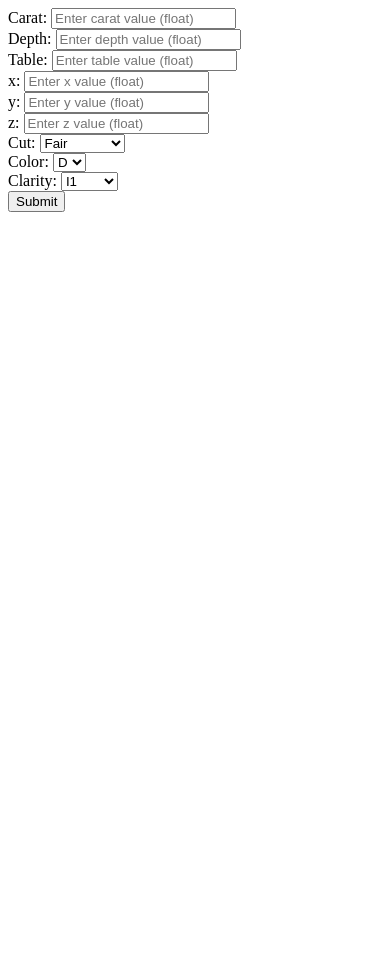
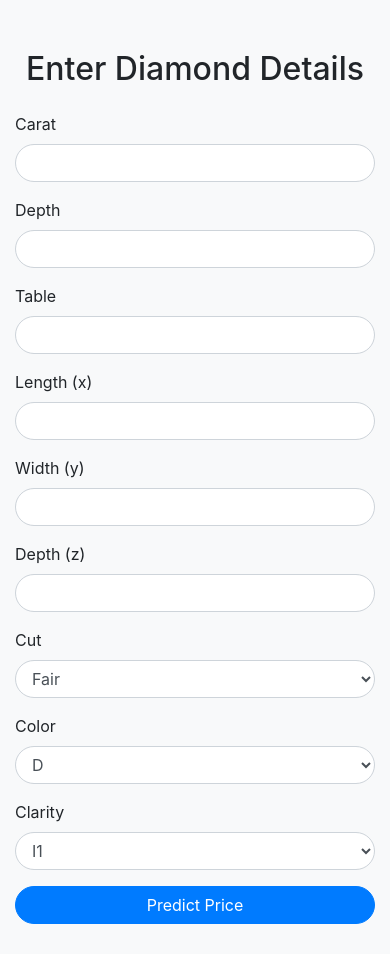
Before and after one commit to uday-7799/Gemstone_price_prediction, a Flask app: page /predict in a window 390 px wide. Before the commit the page ends 212 px from the top, so only its background shows below. Run offline with Flask 3, Linux system fonts and the light colour scheme; some libraries are stand-ins or nearby versions.

Commit message:
upadated app.py

```diff
--- a/app.py
+++ b/app.py
@@ -9,35 +9,50 @@ app = Flask(__name__)
 def home_page():
     return render_template('index.html')
 
-@app.route('/predict',methods = ["GET","POST"])
+@app.route('/predict', methods=["GET", "POST"])
 def predict_datapoint():
     if request.method == "GET":
         return render_template('form.html')
+    else:
+        try:
+            carat = request.form.get('carat')
+            depth = request.form.get('depth')
+            table = request.form.get('table')
+            x = request.form.get('x')
+            y = request.form.get('y')
+            z = request.form.get('z')
 
-    else:
-        data = CustomData(
-            carat = float(request.form.get('carat')),
-            depth = float(request.form.get('depth')),
-            table = float(request.form.get('table')),
-            x = float(request.form.get('x')),
-            y = float(request.form.get('y')),
-            z = float(request.form.get('z')),
-            cut = request.form.get('cut'),
-            color = request.form.get('color'),
-            clarity = request.form.get('clarity')
+            # Validate numeric inputs
+            if not all([carat, depth, table, x, y, z]):
+                return render_template('form.html', error="Please provide all numeric inputs.")
 
-        )
+            data = CustomData(
+                carat=float(carat),
+                depth=float(depth),
+                table=float(table),
+                x=float(x),
+                y=float(y),
+                z=float(z),
+                cut=request.form.get('cut'),
+                color=request.form.get('color'),
+                clarity=request.form.get('clarity')
+            )
 
-    final_data = data.get_data_as_dataframe()
+            final_data = data.get_data_as_dataframe()
 
-    # creating object for PredictionPipeline
-    prediction_pipeline = PredictionPipeline()
+            # Create object for PredictionPipeline
+            prediction_pipeline = PredictionPipeline()
+            pred = prediction_pipeline.predict(final_data)
 
-    pred = prediction_pipeline.predict(final_data)
+            result = round(pred[0], 2)
 
-    result = round(pred[0],2)
+            return render_template('result.html', final_result=result)
 
-    return render_template('/result.html',final_result=result)
+        except ValueError:
+            return render_template('form.html', error="Invalid input. Please enter valid numeric values.")
+        except Exception as e:
+            return render_template('form.html', error=f"An error occurred: {str(e)}")
+
 
 if __name__ == '__main__':
-    app.run(host="0.0.0.0",port=8080,debug=True)
+    app.run(debug=True)
--- a/templates/form.html
+++ b/templates/form.html
@@ -1,39 +1,73 @@
-<html>
+<!DOCTYPE html>
+<html lang="en">
+
+<head>
+    <meta charset="UTF-8">
+    <meta name="viewport" content="width=device-width, initial-scale=1.0">
+    <title>Diamond Price Prediction - Form</title>
+    <link href="https://stackpath.bootstrapcdn.com/bootstrap/4.5.2/css/bootstrap.min.css" rel="stylesheet">
+    <style>
+        body {
+            background-color: #f8f9fa;
+        }
+
+        .container {
+            margin-top: 50px;
+        }
+
+        .form-control,
+        .btn {
+            border-radius: 20px;
+        }
+
+        .btn-primary {
+            background-color: #007bff;
+            border-color: #007bff;
+            margin-bottom: 30px; /* Added margin-bottom for more space */
+        }
+
+        .form-container {
+            margin: 0 auto;
+        }
+    </style>
+</head>
+
 <body>
-<form action="{{url_for('predict_datapoint')}}" method="POST">
+    <div class="container">
+        <h2 class="text-center mb-4">Enter Diamond Details</h2>
+        {% if error %}
+        <div class="alert alert-danger">{{ error }}</div>
+        {% endif %}
+        <div class="row justify-content-center">
+            <div class="col-md-6">
+                <form method="POST" action="/predict" class="form-container">
                     <div class="form-group">
-        <label for="carat">Carat:</label>
-        <input type="text" id="carat" name="carat" placeholder="Enter carat value (float)">
+                        <label for="carat">Carat</label>
+                        <input type="number" step="0.01" class="form-control" id="carat" name="carat" required>
                     </div>
-
                     <div class="form-group">
-        <label for="depth">Depth:</label>
-        <input type="text" id="depth" name="depth" placeholder="Enter depth value (float)">
+                        <label for="depth">Depth</label>
+                        <input type="number" step="0.01" class="form-control" id="depth" name="depth" required>
                     </div>
-
                     <div class="form-group">
-        <label for="table">Table:</label>
-        <input type="text" id="table" name="table" placeholder="Enter table value (float)">
+                        <label for="table">Table</label>
+                        <input type="number" step="0.01" class="form-control" id="table" name="table" required>
                     </div>
-
                     <div class="form-group">
-        <label for="x">x:</label>
-        <input type="text" id="x" name="x" placeholder="Enter x value (float)">
+                        <label for="x">Length (x)</label>
+                        <input type="number" step="0.01" class="form-control" id="x" name="x" required>
                     </div>
-
                     <div class="form-group">
-        <label for="y">y:</label>
-        <input type="text" id="y" name="y" placeholder="Enter y value (float)">
+                        <label for="y">Width (y)</label>
+                        <input type="number" step="0.01" class="form-control" id="y" name="y" required>
                     </div>
-
                     <div class="form-group">
-        <label for="z">z:</label>
-        <input type="text" id="z" name="z" placeholder="Enter z value (float)">
+                        <label for="z">Depth (z)</label>
+                        <input type="number" step="0.01" class="form-control" id="z" name="z" required>
                     </div>
-
                     <div class="form-group">
-  <label for="cut">Cut:</label>
-  <select id="cut" name="cut">
+                        <label for="cut">Cut</label>
+                        <select class="form-control" id="cut" name="cut" required>
                             <option value="Fair">Fair</option>
                             <option value="Good">Good</option>
                             <option value="Very Good">Very Good</option>
@@ -41,10 +75,9 @@
                             <option value="Ideal">Ideal</option>
                         </select>
                     </div>
-
                     <div class="form-group">
-  <label for="color">Color:</label>
-  <select id="color" name="color">
+                        <label for="color">Color</label>
+                        <select class="form-control" id="color" name="color" required>
                             <option value="D">D</option>
                             <option value="E">E</option>
                             <option value="F">F</option>
@@ -54,10 +87,9 @@
                             <option value="J">J</option>
                         </select>
                     </div>
-
                     <div class="form-group">
-  <label for="clarity">Clarity:</label>
-  <select id="clarity" name="clarity">
+                        <label for="clarity">Clarity</label>
+                        <select class="form-control" id="clarity" name="clarity" required>
                             <option value="I1">I1</option>
                             <option value="SI2">SI2</option>
                             <option value="SI1">SI1</option>
@@ -68,9 +100,11 @@
                             <option value="IF">IF</option>
                         </select>
                     </div>
+                    <button type="submit" class="btn btn-primary btn-block">Predict Price</button>
+                </form>
+            </div>
+        </div>
+    </div>
+</body>
 
-<div style="clear:both;"></div>
-  <input type="submit" value="Submit">
-</form>
-</body>
 </html>
```
Also changed, not shown: templates/index.html (+39 -1 lines), templates/result.html (+46 -1 lines). Lines whose indentation alone changed are shown as unchanged.
